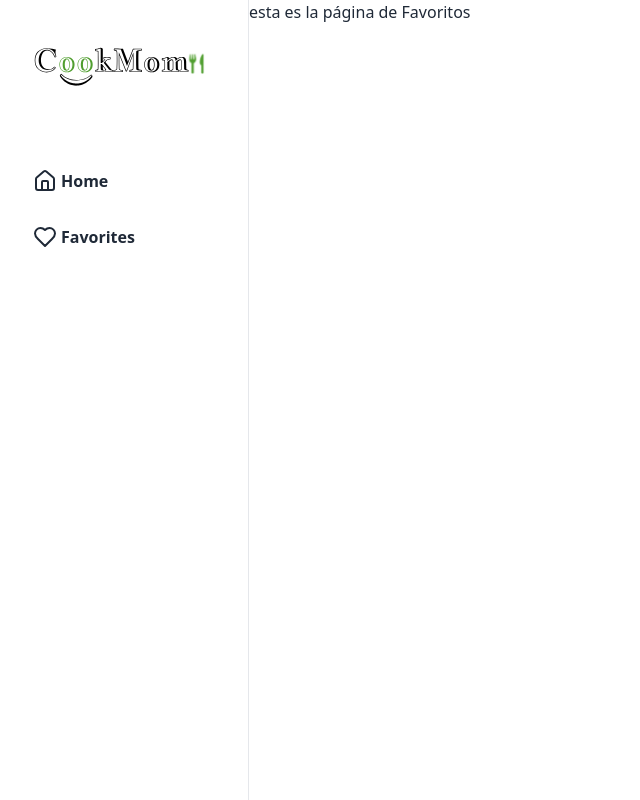
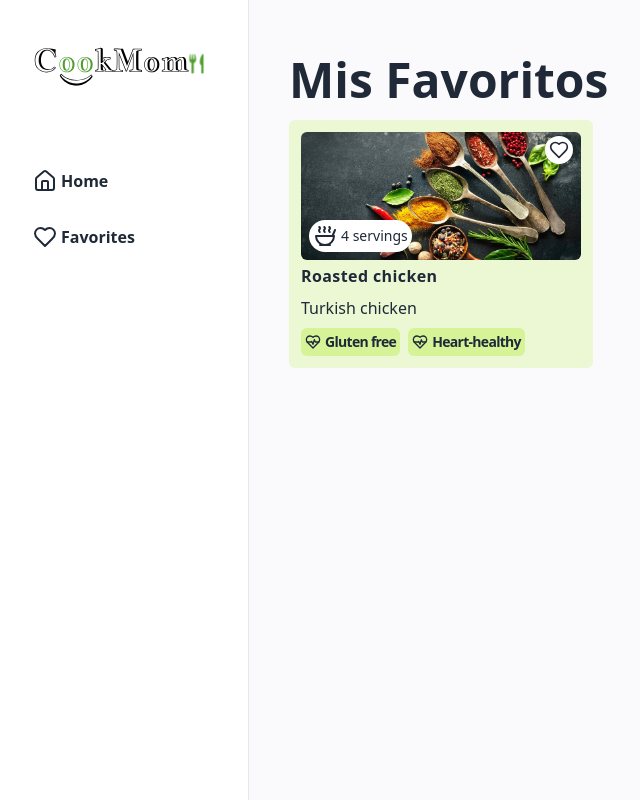
Before and after one commit to alexisabels/react-recipes, a React (Vite) app: page /favorites in a window 1280 px wide. Shown: the whole page, without its empty margins (7-647 px from the left). Built offline with nearby package versions, Linux system fonts and the light colour scheme; the HTML template or start-up script is replaced by a standard one.

Commit message:
favorites page

```diff
--- a/src/pages/FavoritesPage.jsx
+++ b/src/pages/FavoritesPage.jsx
@@ -1,7 +1,26 @@
-import React from "react";
+import RecipeCard from "../components/RecipeCard";
 
 const FavoritesPage = () => {
-  return <>esta es la página de Favoritos</>;
+  const fav = true;
+  return (
+    <>
+      <div className="bg-[#faf9fb] flex-1 p-10 min-h-screen ">
+        <div className="max-w-screen-lg mx-auto">
+          <p className="font-bold text-3xl md:text-5xl my-4">Mis Favoritos</p>
+          {!fav && (
+            <div className="h-[80vh] flex flex-col items-center gap-4">
+              <img src="./404.svg" alt="404 svg" className="h-3/4 " />
+            </div>
+          )}
+          {fav && (
+            <div className="grid grid-cols-1 md:grid-cols-2 lg:grid-cols-3 gap-4">
+              <RecipeCard />
+            </div>
+          )}
+        </div>
+      </div>
+    </>
+  );
 };
 
 export default FavoritesPage;
```
